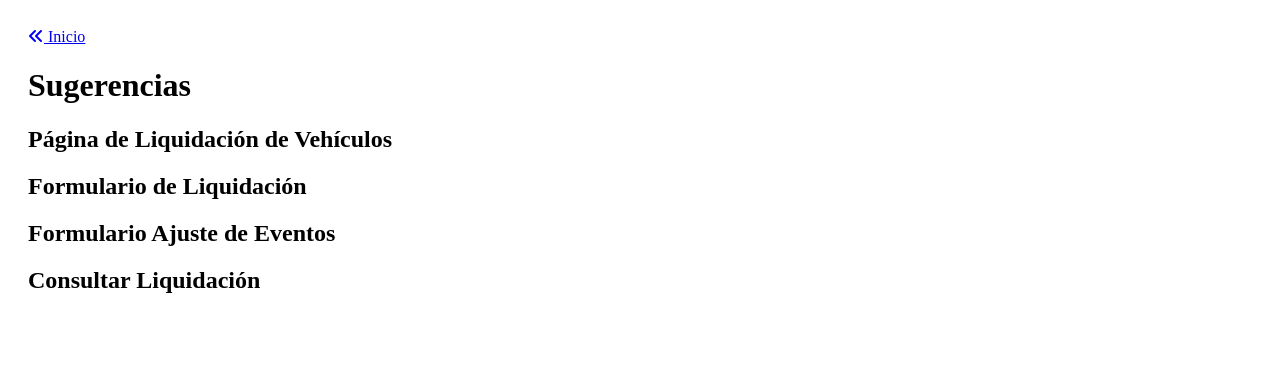
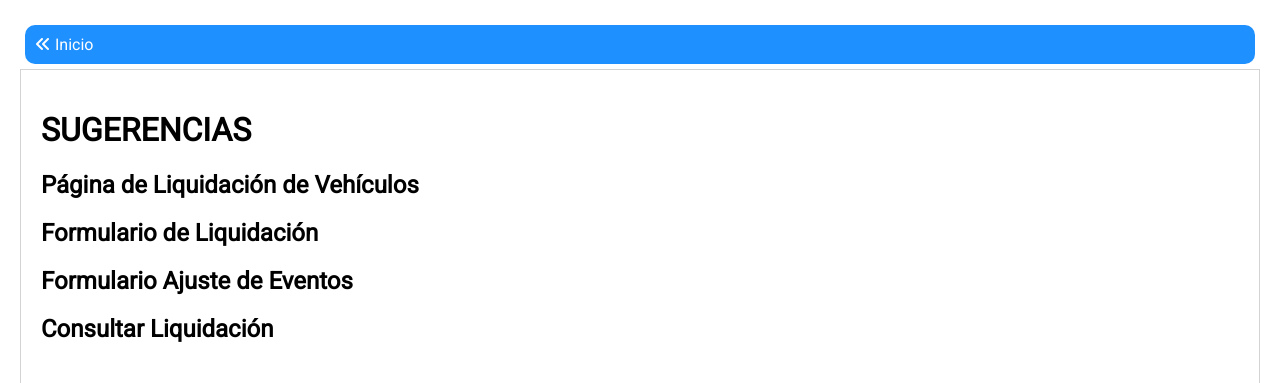
Before and after one commit to Jeff-Aporta/registel-tarea-reportar-mejoras-y-errores, a plain HTML site: page Liquidacion/index.html in a window 1280 px wide. Shown: the top 383 px of the page. Drawn offline with Linux system fonts and the light colour scheme; the site is published under a folder, as on GitHub Pages, so addresses that start at the root find nothing.

Commit message:
mensaje para el commit

```diff
--- a/Liquidacion/index.html
+++ b/Liquidacion/index.html
@@ -4,16 +4,16 @@
     <meta charset="UTF-8">
     <meta name="viewport" content="width=device-width, initial-scale=1.0">
     <title>Liquidación</title>
-    <script src="/lightbox3.js">    </script>
-    <script src="/_main.js"></script>
-    <link rel="stylesheet" href="/main.css">
-    <link rel="stylesheet" href="/sugerencias-actualizaciones.css">
+    <script src="../lightbox3.js">    </script>
+    <script src="../_main.js"></script>
+    <link rel="stylesheet" href="../main.css">
+    <link rel="stylesheet" href="../sugerencias-actualizaciones.css">
     <link rel="stylesheet" href="https://cdnjs.cloudflare.com/ajax/libs/font-awesome/6.4.2/css/all.min.css">
 </head>
 <body>
 
     <div style="padding: 20px;">
-        <a href="/">
+        <a href="../">
             <div class="boton dodgerblue">
                 <i class="fa-solid fa-angles-left"></i> Inicio
             </div>
@@ -47,16 +47,16 @@
     </div>
 
     <script type="module">
-        import { default as primera_parte } from "/Liquidacion/fragmentos/1.js";
+        import { default as primera_parte } from "../Liquidacion/fragmentos/1.js";
         document.querySelector(".primera-parte").innerHTML = formatearTextoAHTML(primera_parte);
 
-        import { default as _sugerencias1 } from "/Liquidacion/_sugerencias1.js";
+        import { default as _sugerencias1 } from "../Liquidacion/sugerencias1.js";
         _sugerencias1.forEach(generadorAcordeon("sugerencia", "sugerencias1"));
-        import { default as _sugerencias2 } from "/Liquidacion/_sugerencias2.js";
+        import { default as _sugerencias2 } from "../Liquidacion/sugerencias2.js";
         _sugerencias2.forEach(generadorAcordeon("sugerencia", "sugerencias2"));
-        import { default as _sugerencias3 } from "/Liquidacion/_sugerencias3.js";
+        import { default as _sugerencias3 } from "../Liquidacion/sugerencias3.js";
         _sugerencias3.forEach(generadorAcordeon("sugerencia", "sugerencias3"));
-        import { default as _sugerencias4 } from "/Liquidacion/_sugerencias4.js";
+        import { default as _sugerencias4 } from "../Liquidacion/sugerencias4.js";
         _sugerencias4.forEach(generadorAcordeon("sugerencia", "sugerencias4"));
     </script>
 </body>
```
Also changed, not shown: Auditoria/index.html (+7 -7 lines), Indicadores/index.html (+6 -6 lines), Auditoria/sugerencias.js (renamed from Auditoria/_sugerencias.js), Indicadores/sugerencias.js (renamed from Indicadores/_sugerencias.js), Liquidacion/sugerencias1.js (renamed from Liquidacion/_sugerencias1.js), Liquidacion/sugerencias2.js (renamed from Liquidacion/_sugerencias2.js), Liquidacion/sugerencias3.js (renamed from Liquidacion/_sugerencias3.js), Liquidacion/sugerencias4.js (renamed from Liquidacion/_sugerencias4.js).
